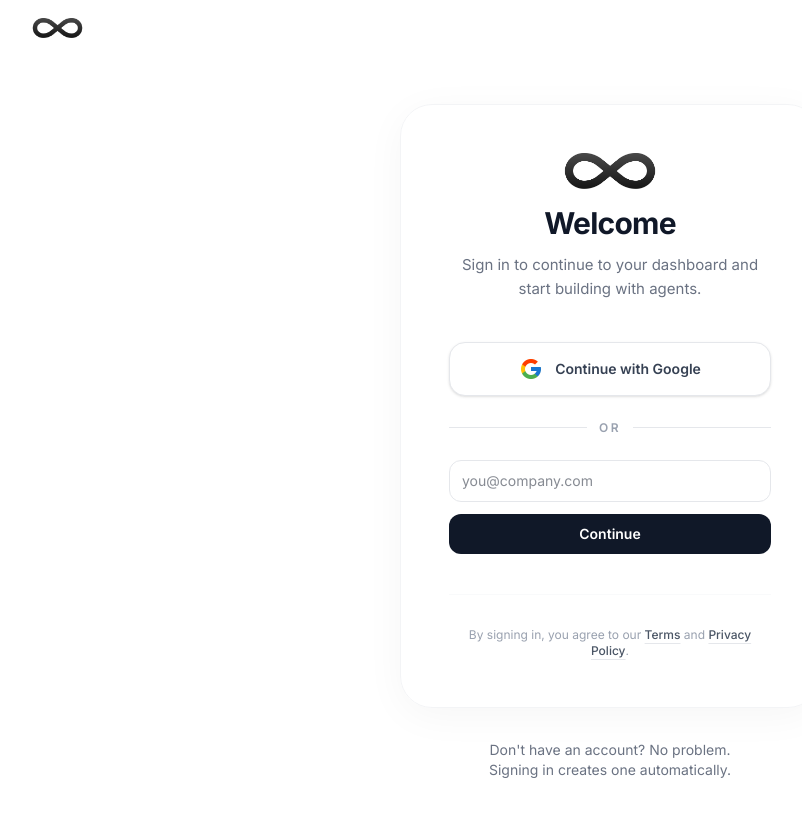
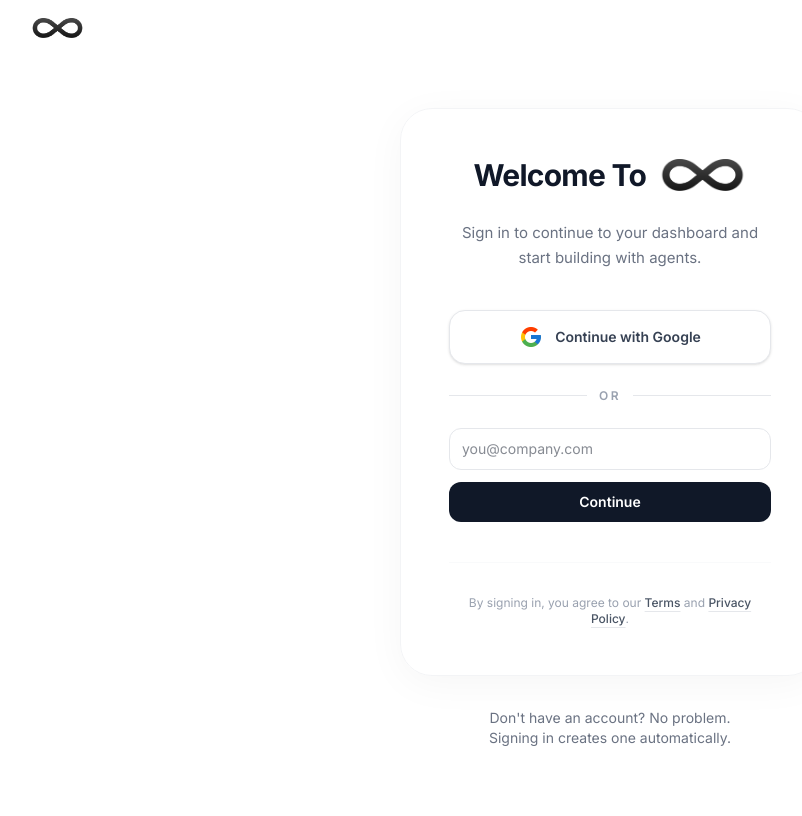
Before and after one commit to farzeenilyaszargar/nap-ide, a Next.js app: page /signin in a window 1280 px wide. Shown: the top 816 px of the page, without its empty margins (30-832 px from the left). Built offline with nearby package versions, Linux system fonts and the light colour scheme; no server answers.

Commit message:
Show Welcome To with logo inline

```diff
--- a/app/(user)/signin/page.tsx
+++ b/app/(user)/signin/page.tsx
@@ -178,18 +178,20 @@ export default function SignIn() {
                 <div className="w-full max-w-[420px] transition-all duration-700 animate-in fade-in slide-in-from-bottom-6">
                     <div className="overflow-hidden rounded-[32px] border border-gray-100 bg-white/80 p-8 shadow-[0_8px_40px_rgba(0,0,0,0.04)] backdrop-blur-2xl sm:p-12">
                         <div className="flex flex-col items-center text-center">
-                            <div className="mb-4 flex items-center justify-center">
-                                <Image
-                                    src="/logo.png"
-                                    alt="Nap logo"
-                                    width={140}
-                                    height={44}
-                                    className="h-9 w-auto rounded-lg"
-                                />
+                            <div className="mb-4 flex items-center justify-center gap-3">
+                                <h1 className="text-3xl font-bold tracking-tight text-gray-900">
+                                    {desktopMode ? 'Continue to Nap Desktop' : 'Welcome To'}
+                                </h1>
+                                {!desktopMode && (
+                                    <Image
+                                        src="/logo.png"
+                                        alt="Nap logo"
+                                        width={110}
+                                        height={36}
+                                        className="h-8 w-auto rounded-lg"
+                                    />
+                                )}
                             </div>
-                            <h1 className="text-3xl font-bold tracking-tight text-gray-900">
-                                {desktopMode ? 'Continue to Nap Desktop' : 'Welcome'}
-                            </h1>
                             <p className="mt-3 text-[15px] leading-relaxed text-gray-500">
                                 {desktopMode
                                     ? 'Use Google sign-in to securely authenticate and return to the desktop app.'
```
